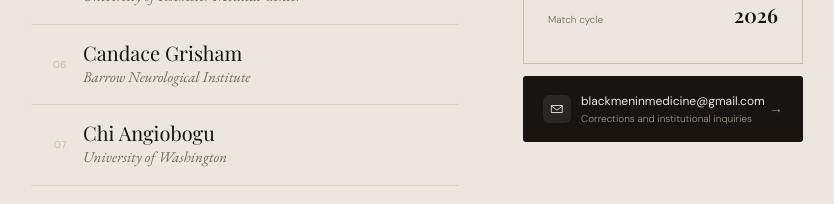
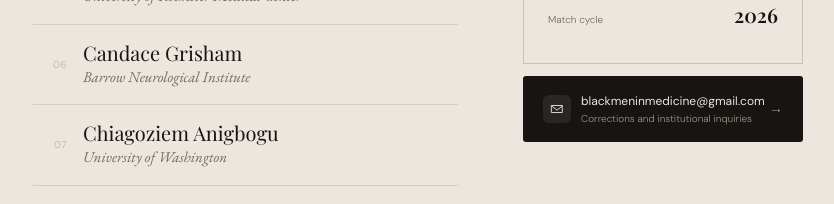
Before and after one commit to TomiEni/Blackmeninmedicine, a plain HTML site: page neurosurgery.html in a window 1280 px wide. Shown: the part 1240-1444 px from the top of the page, without its empty margins (219-1053 px from the left). Drawn offline with nearby package versions, Linux system fonts and the light colour scheme; a web font is replaced by a local one.

Commit message:
Correct Anigbogu roster name

```diff
--- a/neurosurgery.html
+++ b/neurosurgery.html
@@ -940,7 +940,7 @@ ul.match-list { list-style: none; }
         <li class="match-item"><span class="match-num">04</span><div><span class="match-name">Kerrie Greene</span><span class="match-school">Northwestern University</span></div></li>
         <li class="match-item"><span class="match-num">05</span><div><span class="match-name">Martin Green</span><span class="match-school">University of Rochester Medical Center</span></div></li>
         <li class="match-item"><span class="match-num">06</span><div><span class="match-name">Candace Grisham</span><span class="match-school">Barrow Neurological Institute</span></div></li>
-        <li class="match-item"><span class="match-num">07</span><div><span class="match-name">Chi Angiobogu</span><span class="match-school">University of Washington</span></div></li>
+        <li class="match-item"><span class="match-num">07</span><div><span class="match-name">Chiagoziem Anigbogu</span><span class="match-school">University of Washington</span></div></li>
         <li class="match-item"><span class="match-num">08</span><div><span class="match-name">Nicholas Besely</span><span class="match-school">Tufts Medical Center</span></div></li>
         <li class="match-item"><span class="match-num">09</span><div><span class="match-name">Jarius Garner</span><span class="match-school">Morehouse School of Medicine</span></div></li>
         <li class="match-item"><span class="match-num">10</span><div><span class="match-name">Alyssa Bartlett</span><span class="match-school">Duke University Medical Center</span></div></li>
```
Also changed, not shown: neurosurgery/index.html (+1 -1 lines).
